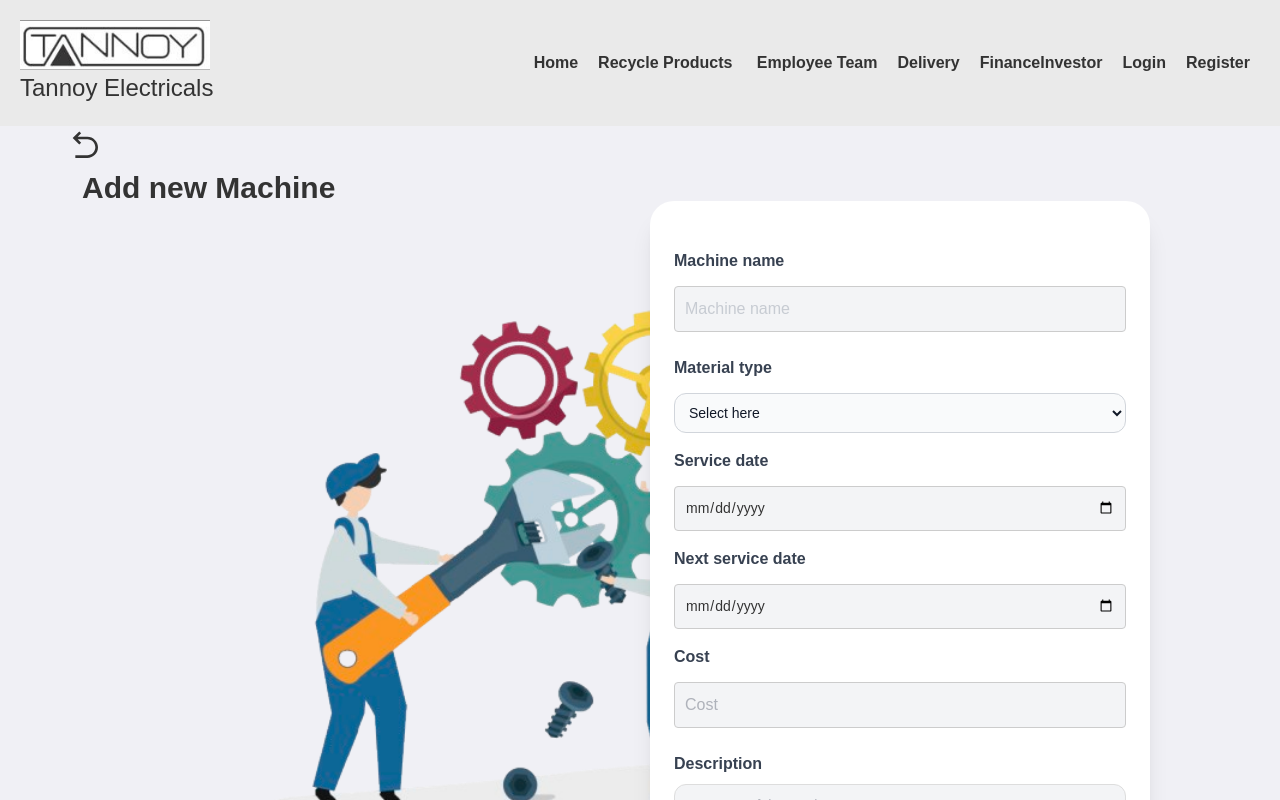
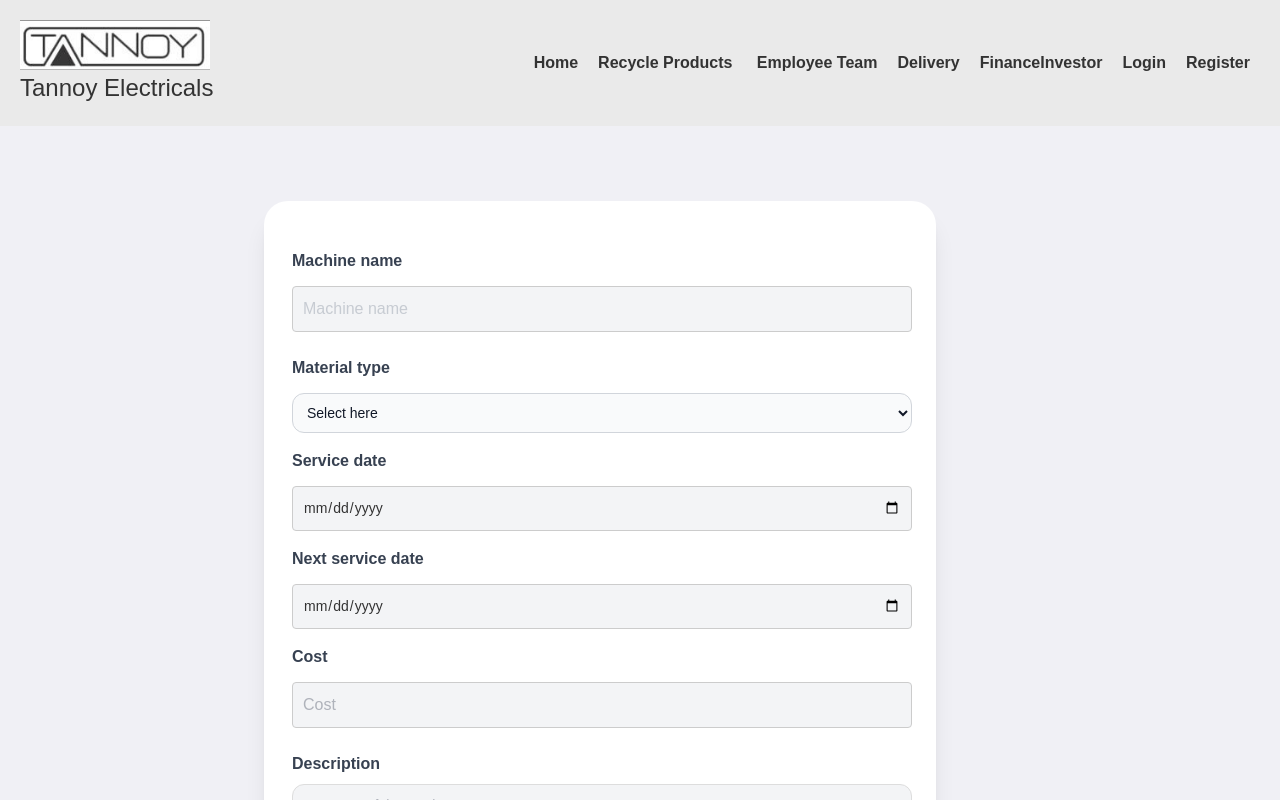
Before and after one commit to sewmi-senarath/ITP_Project_Tannoy, a React (Create React App) app in the folder frontend/: page /addmachine in a window 1280 px wide. Shown: the top 800 px of the page. Built offline with nearby package versions, Linux system fonts and the light colour scheme.

Commit message:
fix delete issue

```diff
--- a/frontend/src/component/technical/addmachine.js
+++ b/frontend/src/component/technical/addmachine.js
@@ -41,7 +41,7 @@ const Addmachine = () => {
     };
 
     try {
-      const result = await axios.post("http://localhost:5000/api/addmachine", machine);
+      const result = await axios.post("http://localhost:3066/api/addmachine", machine);
       console.log(result.data);
 
       message.success('Machine added successfully!').then(() => {
@@ -56,17 +56,17 @@ const Addmachine = () => {
   return (
     <div>
       <div className="min-h-screen flex items-center justify-center bg-white-green">
-        <div className="container flex justify-between items-start mr-20 mb-5">
+        <div className="container flex justify-between items-start mr-20 mb-10">
           {/* Image container */}
-          <div className="w-[600px]">
+          {/* <div className="w-[600px] ">
           <Link to={"/technicalHome"}>
           <RiArrowGoBackLine className="mt-5 ml-5 w-8 h-8" /></Link>
-            <h2 className="font-bold text-dark text-3xl font-custom mt-2 mb-6 ml-8">Add new Machine</h2>
+            <h2 className="font-bold text-dark text-xl font-custom mt-2 mb-6 ml-8">Add new Machine</h2>
             <img src={tecnicalimage} alt="Machine" className="w-full h-auto rounded-xl mt-12 ml-44" />
            <h1 className="ml-96 text-center text-black font-semibold"> Resposible <span className="text-green-500">Machine repair</span> service.</h1>
-          </div>
+          </div> */}
           {/* Form container */}
-          <div className="w-[500px] max-w-2xl bg-white shadow-xl rounded-3xl p-6 mt-20">
+          <div className="w-[900px] max-w-2xl bg-white shadow-xl rounded-3xl p-6 pl-7 mt-20">
             <form onSubmit={addmachine}>
               <div className="flex flex-col mt-6">
                 <label htmlFor="machineName" className="text-gray-700 font-bold mb-2">Machine name</label>
--- a/frontend/src/component/technical/component/MachineList.jsx
+++ b/frontend/src/component/technical/component/MachineList.jsx
@@ -189,7 +189,7 @@ function Machine({ machine, handler }) {
       className="item flex justify-center bg-gray-50 rounded-md mt-2"
       style={{ borderRight: `8px solid ${machine.color ?? "#e5e5e5"}` }}
     >
-      <button className="px-8" onClick={() => handler(machine._id)}>
+      <button className="px-8" onClick={() => handler(machine.id)}>
         <box-icon color={machine.color ?? "#e5e5e5"} size="20px" name="trash" />
       </button>
       <button className="px-3" onClick={handleOpen}>
--- a/frontend/src/component/technical/store/apiSlice.js
+++ b/frontend/src/component/technical/store/apiSlice.js
@@ -1,6 +1,6 @@
 import { createApi, fetchBaseQuery } from "@reduxjs/toolkit/query/react";
 
-const baseURI = "http://localhost:5000";
+const baseURI = "http://localhost:3066";
 
 export const apiSlice = createApi({
   baseQuery: fetchBaseQuery({ baseUrl: baseURI }),
```
